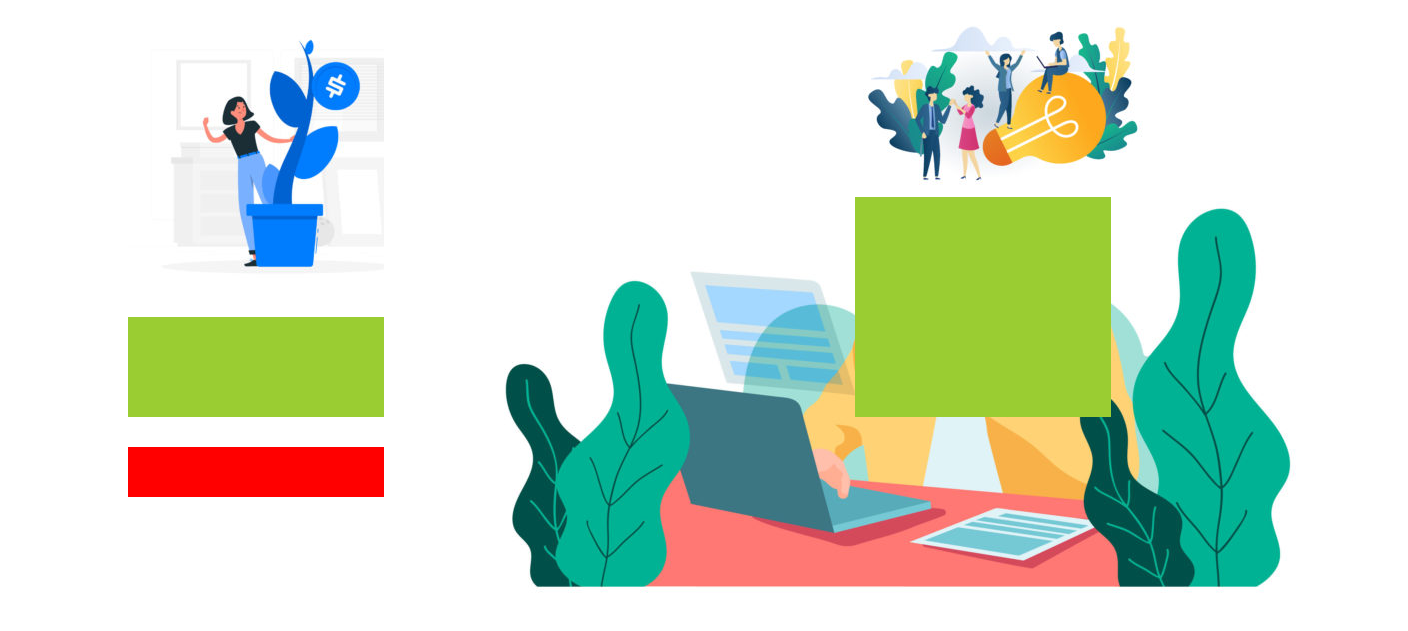
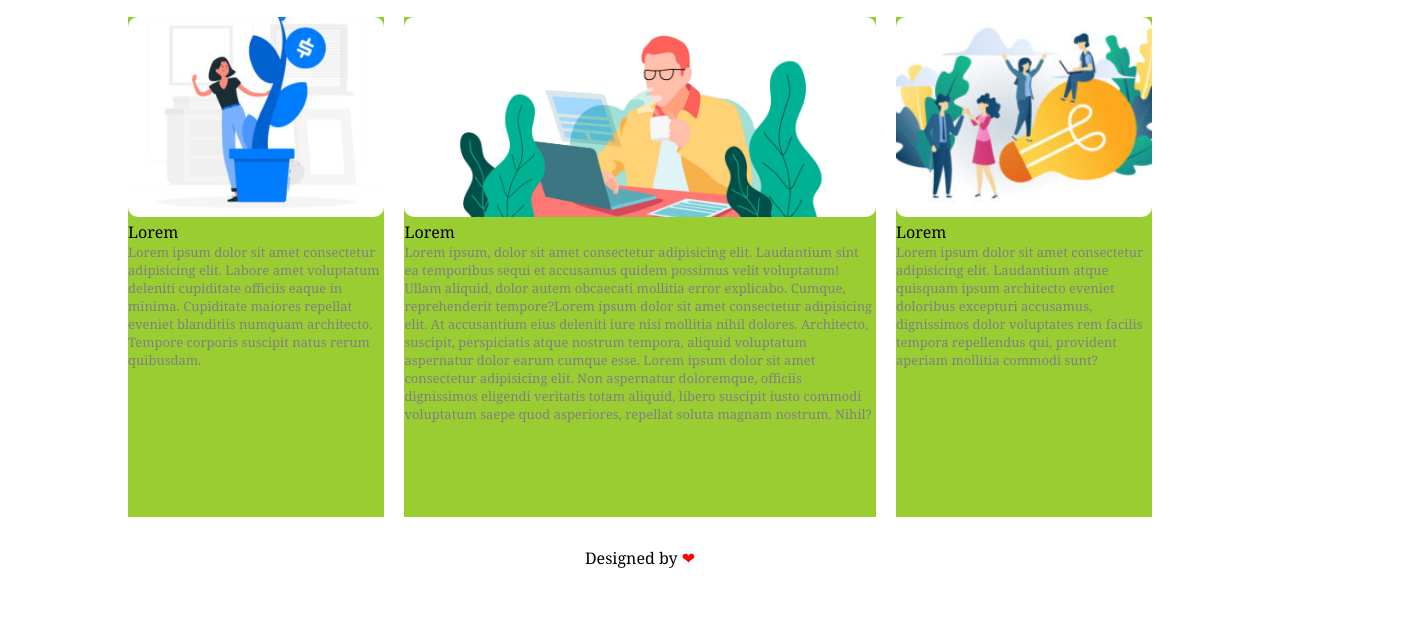
Before and after one commit to WILLIAMFINOCCHIARO/htmlcss-wp, a plain HTML site: page index.html in a window 1280 px wide. Shown: the part 837-1468 px from the top of the page, 1408 px wide, since content can reach past the window. Drawn offline with Linux system fonts and the light colour scheme.

Commit message:
complete exercise

```diff
--- a/css/style.css
+++ b/css/style.css
@@ -40,6 +40,7 @@ main {
 }
 .principal{
   width: 46%;
+  margin:0 2%;
 }
 
 footer {
@@ -75,13 +76,13 @@ footer {
   }
 
 .debug .sideone,.debug .principal,.debug .sidetwo{
-  height: 400px;
+  height: 500px;
   background-color: yellowgreen;
 }
 
-.debug footer {
+/* .debug footer {
   background-color: red;
-}
+} */
 
 /* /debug */
 
@@ -165,3 +166,37 @@ h1 {
 }
 
 /* /title */
+
+/* aside left */
+.sideone img,.sidetwo img,.principal img {
+  width: 100%;
+  height: 200px;
+  object-fit:cover;
+  border-radius: 10px;
+}
+
+aside :nth-child(2) {
+  color: black;
+  font-size:medium;
+  font-weight: 300;
+  font-family: Georgia, 'Times New Roman', Times, serif;
+}
+aside p {
+  color: gray;
+  font-size: small;
+  font-family: Georgia, 'Times New Roman', Times, serif;
+}
+
+/* /aside left */
+
+/* footer  */
+footer div {
+  text-align: center;
+  font-family: Georgia, 'Times New Roman', Times, serif;
+}
+
+span.heart{
+  color: red;
+}
+
+/* /footer */
--- a/index.html
+++ b/index.html
@@ -41,24 +41,32 @@
        <span>Ferfettum urna liber spontum</span>
      </div>
      <div class="content clearflix">
-       <aside class="sideone left">
-         <img src="img/img-1.jpg" alt="">
+        <aside class="sideone left">
+        <img src="img/img-1.jpg" alt="person flower">
+        <h3>Lorem</h3>
+        <p>Lorem ipsum dolor sit amet consectetur adipisicing elit. Labore amet voluptatum deleniti cupiditate officiis eaque in minima. Cupiditate maiores repellat eveniet blanditiis numquam architecto. Tempore corporis suscipit natus rerum quibusdam.</p>
        </aside>
-       <div class="principal left">
-         <img src="img/banner-2.jpg" alt="">
-       </div>
+       <aside class="principal left">
+         <img src="img/banner-2.jpg" alt="person coding">
+         <h3>Lorem</h3>
+         <p>Lorem ipsum, dolor sit amet consectetur adipisicing elit. Laudantium sint ea temporibus sequi et accusamus quidem possimus velit voluptatum! Ullam aliquid, dolor autem obcaecati mollitia error explicabo. Cumque, reprehenderit tempore?Lorem ipsum dolor sit amet consectetur adipisicing elit. At accusantium eius deleniti iure nisi mollitia nihil dolores. Architecto, suscipit, perspiciatis atque nostrum tempora, aliquid voluptatum aspernatur dolor earum cumque esse.
+           Lorem ipsum dolor sit amet consectetur adipisicing elit. Non aspernatur doloremque, officiis dignissimos eligendi veritatis totam aliquid, libero suscipit iusto commodi voluptatum saepe quod asperiores, repellat soluta magnam nostrum. Nihil?</p>
+       </aside>
        <aside class="sidetwo left">
-         <img src="img/img-3.jpg" alt="">
+         <img src="img/img-3.jpg" alt="people light">
+         <h3>Lorem</h3>
+         <p>Lorem ipsum dolor sit amet consectetur adipisicing elit. Laudantium atque quisquam ipsum architecto eveniet doloribus excepturi accusamus, dignissimos dolor voluptates rem facilis tempora repellendus qui, provident aperiam mollitia commodi sunt?</p>
        </aside>
     </div>
     </main>
-       <!-- /main -->
+      <!-- /main -->
 
        <!-- start footer -->
     <footer>
-
+      <div>Designed by <span class="heart">&#10084;</span></div>
     </footer>
         <!-- /footer -->
+
   </div>
 </body>
 </html>
```
